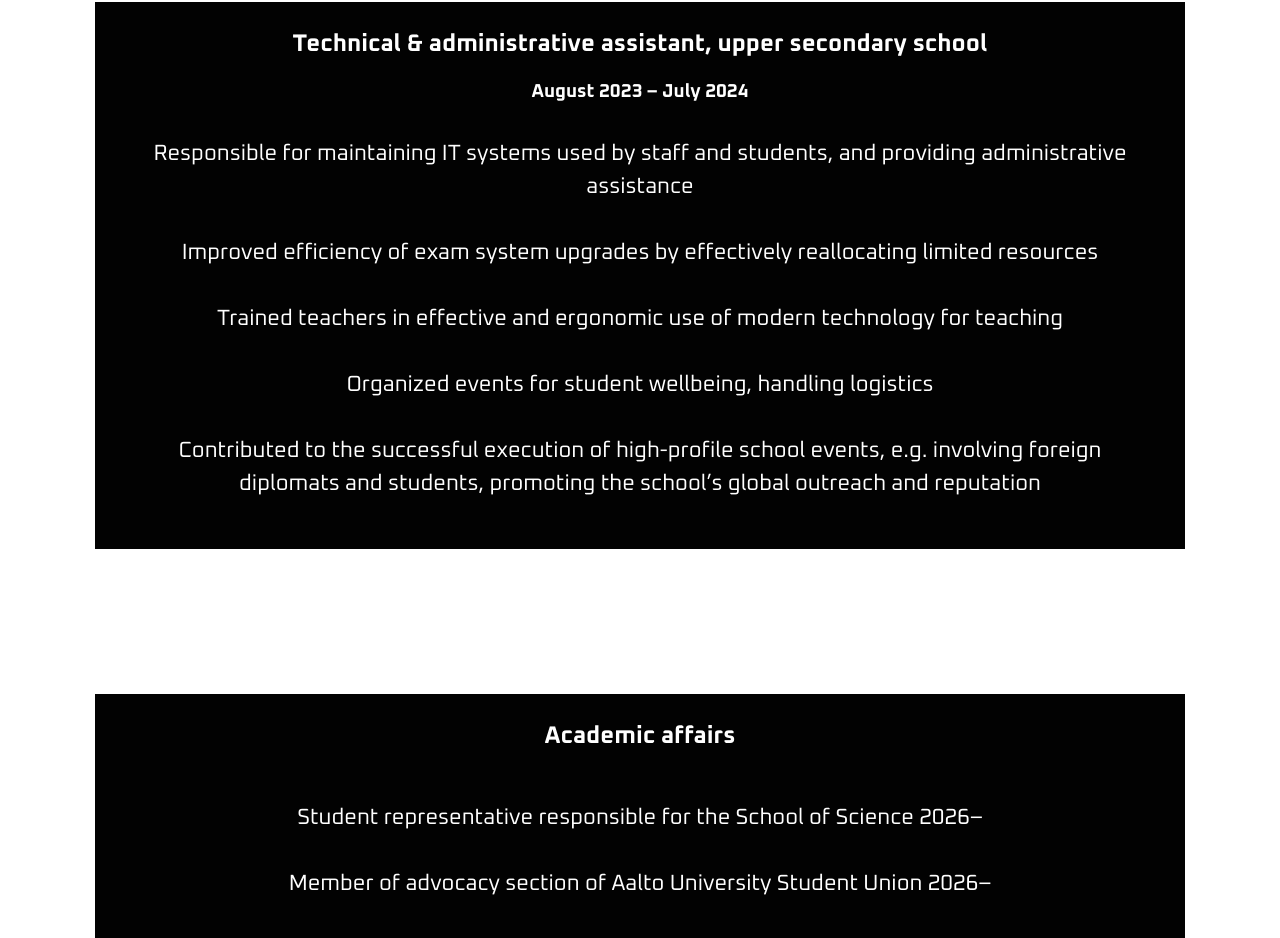
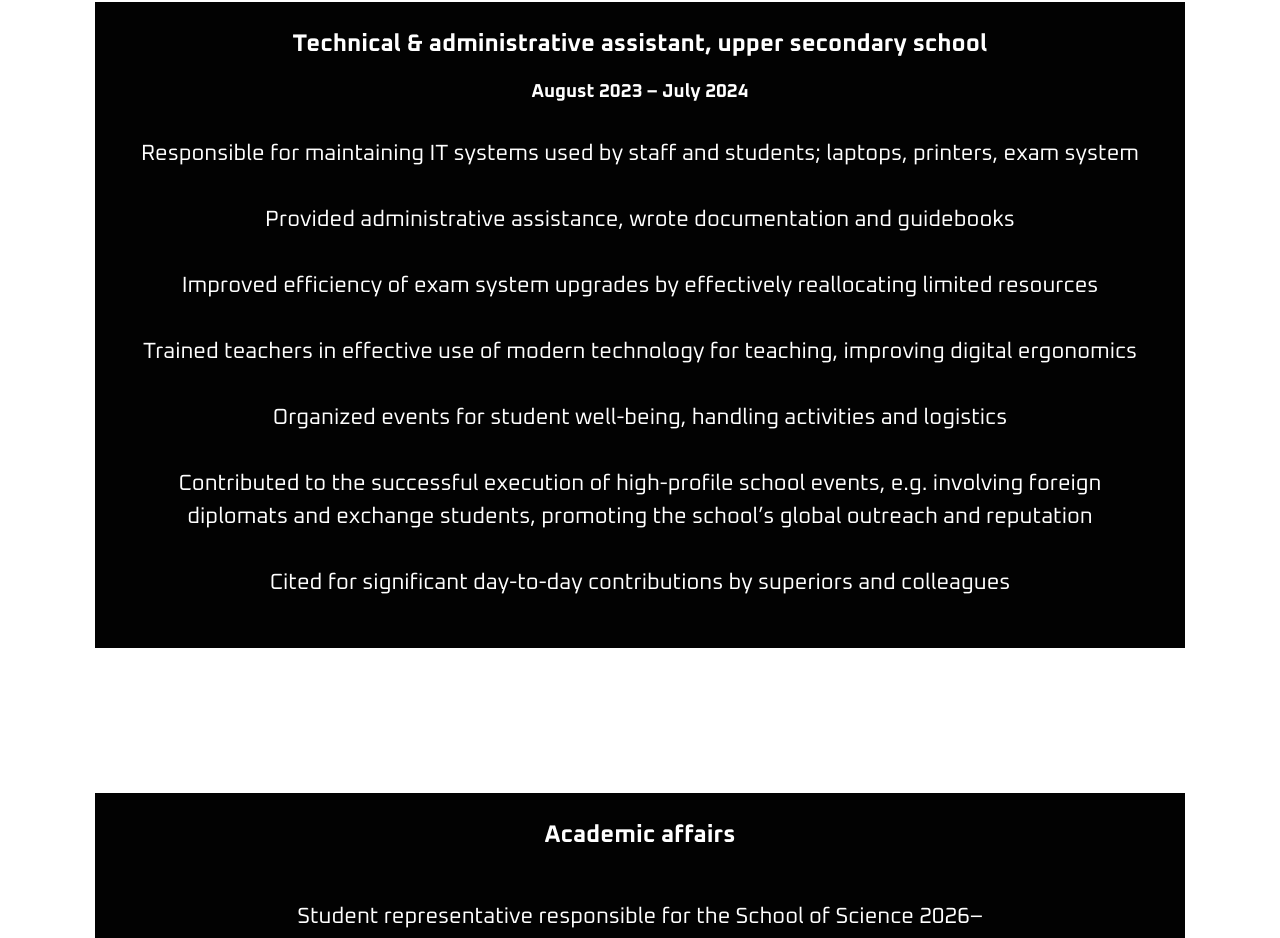
Before and after one commit to silentwinter0/portfolio, a React (Vite) app: page / in a window 1280 px wide. Shown: the part 5203-6141 px from the top of the page. Built offline with nearby package versions, Linux system fonts and the light colour scheme.

Commit message:
Adjusted work experience section to match CV

```diff
--- a/src/pages/FrontPage.jsx
+++ b/src/pages/FrontPage.jsx
@@ -117,19 +117,26 @@ function FrontPage() {
             content={
               <>
                 Responsible for maintaining IT systems used by staff and
-                students, and providing administrative assistance
+                students; laptops, printers, exam system
+                <br/><br/>
+                Provided administrative assistance, wrote documentation and
+                guidebooks
                 <br/><br/>
                 Improved efficiency of exam system upgrades by effectively
                 reallocating limited resources
                 <br/><br/>
-                Trained teachers in effective and ergonomic use of modern
-                technology for teaching
+                Trained teachers in effective use of modern technology for
+                teaching, improving digital ergonomics
                 <br/><br/>
-                Organized events for student wellbeing, handling logistics
+                Organized events for student well-being, handling activities and
+                logistics
                 <br/><br/>
                 Contributed to the successful execution of high-profile school
-                events, e.g. involving foreign diplomats and students, promoting
-                the school’s global outreach and reputation
+                events, e.g. involving foreign diplomats and exchange students,
+                promoting the school’s global outreach and reputation
+                <br/><br/>
+                Cited for significant day-to-day contributions by superiors and
+                colleagues
               </>
             }
             link="./"
```
